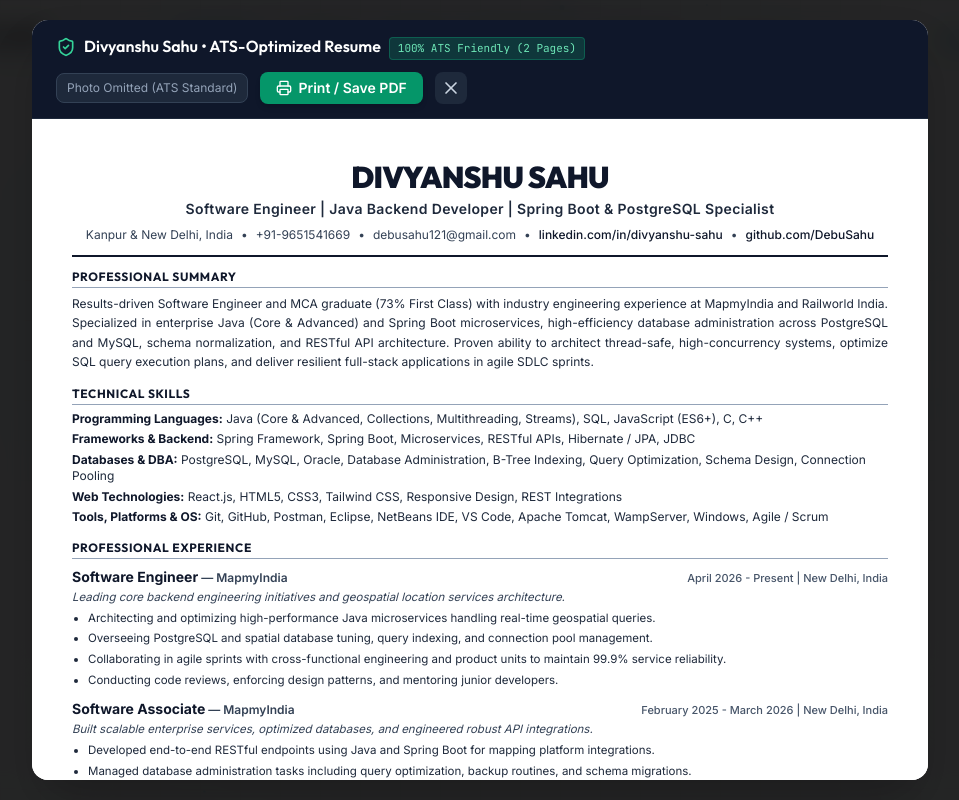
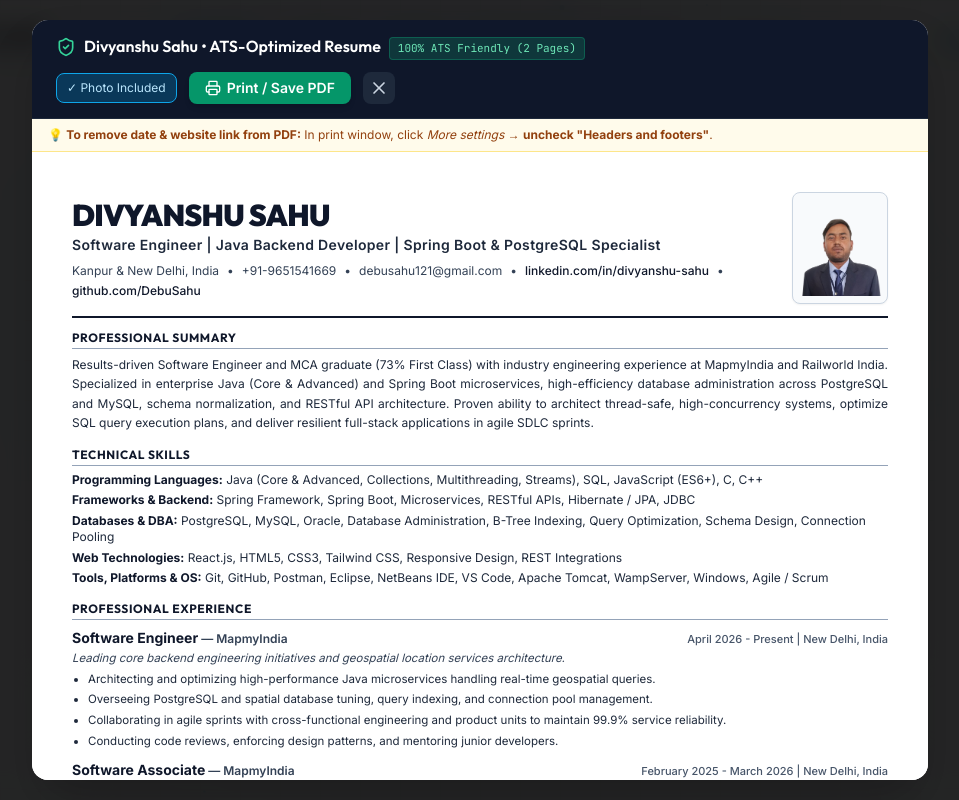
Before and after one commit to DebuSahu/My_New_Potfolio, a React (Vite) app: page / in a window 1280 px wide. Both pictures are taken after a click on the button "Resume". Shown: the top 800 px of the page, without its empty margins (160-1119 px from the left). Built offline with nearby package versions, Linux system fonts and the light colour scheme.

Commit message:
Position profile photo on right side of resume header and add print watermark tip

```diff
--- a/src/components/ResumeModal.jsx
+++ b/src/components/ResumeModal.jsx
@@ -7,7 +7,7 @@ import { portfolioData } from '../data/portfolioData';
 
 export default function ResumeModal({ onClose }) {
   const { personal, experience, education, certifications } = portfolioData;
-  const [includePhoto, setIncludePhoto] = useState(false); // Default to false for strict ATS compliance
+  const [includePhoto, setIncludePhoto] = useState(true);
 
   useEffect(() => {
     const handleKeyDown = (e) => {
@@ -84,22 +84,21 @@ export default function ResumeModal({ onClose }) {
           </div>
         </div>
 
+        {/* PDF Clean Print Tip Banner */}
+        <div className="bg-amber-50 border-b border-amber-200 px-4 py-2 text-[11px] sm:text-xs text-amber-800 flex items-center justify-between gap-2 no-print">
+          <span>
+            💡 <strong>To remove date & website link from PDF:</strong> In print window, click <em>More settings</em> &rarr; <strong>uncheck "Headers and footers"</strong>.
+          </span>
+        </div>
+
         {/* Printable Resume Document */}
         <div className="p-6 sm:p-10 overflow-y-auto font-sans leading-normal bg-white text-slate-900 resume-document">
 
-          {/* ATS Header */}
-          <div className="text-center pb-3 mb-3 border-b-2 border-slate-900">
-            {includePhoto && (
-              <div className="mb-2 flex justify-center">
-                <img
-                  src={personal.avatarOriginal || `${import.meta.env.BASE_URL || '/'}profile.png`}
-                  alt="Divyanshu Sahu"
-                  className="w-20 h-24 object-contain rounded border border-slate-300"
-                />
-              </div>
-            )}
-
-            <h1 className="font-heading font-black text-2xl sm:text-3xl text-slate-900 tracking-tight uppercase mb-1">
+          {/* Header with Photo on Right */}
+          <div className="pb-3 mb-3 border-b-2 border-slate-900 resume-section">
+            <div className="flex flex-row items-center justify-between gap-4">
+              <div className="flex-1 text-left">
+                <h1 className="font-heading font-black text-2xl sm:text-3xl text-slate-900 tracking-tight uppercase mb-0.5">
                   {personal.name}
                 </h1>
 
@@ -107,7 +106,7 @@ export default function ResumeModal({ onClose }) {
                   Software Engineer | Java Backend Developer | Spring Boot & PostgreSQL Specialist
                 </p>
 
-            <div className="text-xs text-slate-700 flex flex-wrap justify-center items-center gap-x-2 gap-y-1">
+                <div className="text-xs text-slate-700 flex flex-wrap items-center gap-x-2 gap-y-1">
                   <span>Kanpur & New Delhi, India</span>
                   <span>•</span>
                   <span>{personal.phone}</span>
@@ -131,6 +130,18 @@ export default function ResumeModal({ onClose }) {
                   >
                     github.com/DebuSahu
                   </a>
+                </div>
+              </div>
+
+              {includePhoto && (
+                <div className="shrink-0">
+                  <img
+                    src={personal.avatarOriginal || `${import.meta.env.BASE_URL || '/'}profile.png`}
+                    alt="Divyanshu Sahu"
+                    className="w-20 h-24 sm:w-24 sm:h-28 object-contain rounded-lg border border-slate-300 shadow-sm bg-slate-50"
+                  />
+                </div>
+              )}
             </div>
           </div>
 
```
Lines whose indentation alone changed are shown as unchanged.
